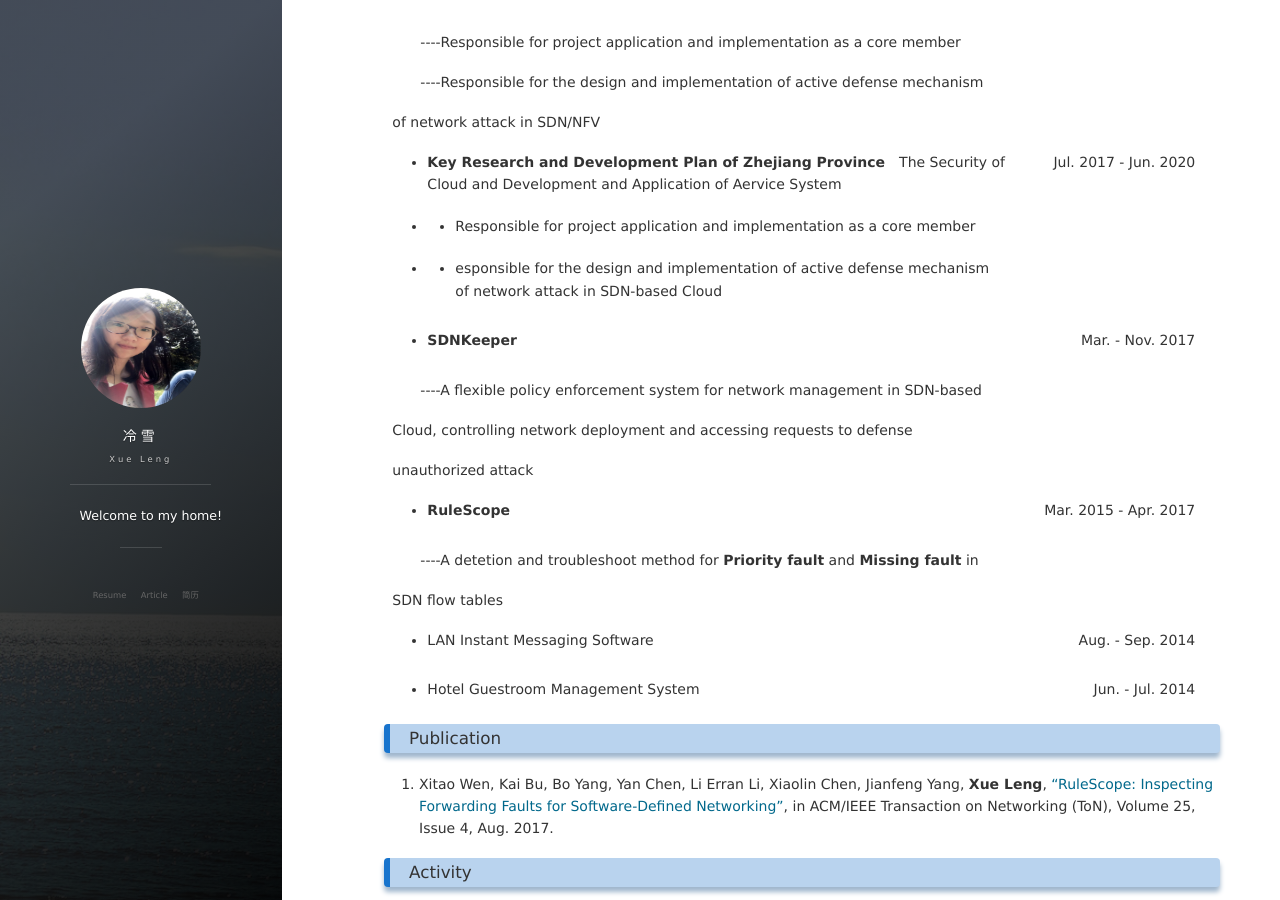
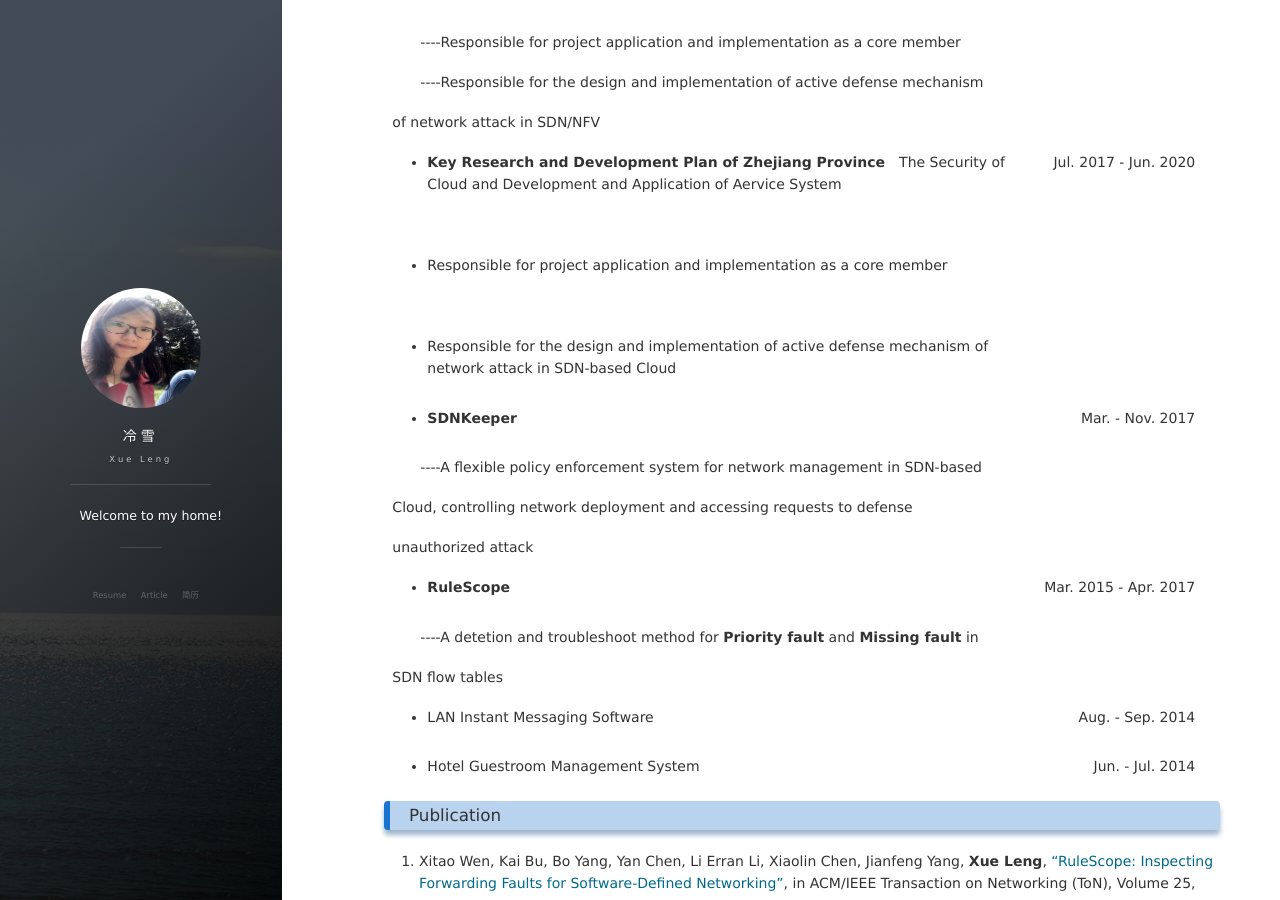
Before and after one commit to lxv458/OldWeb, a Jekyll site: the page built from index.md, in a window 1280 px wide and 900 px high, scrolled down 2178 px. Built offline with Jekyll 4.4.1, drawn with Linux system fonts in a browser that asks for light colours; nearby versions of some CDN libraries; our own code applies the rules of GitHub Pages for plain Markdown files; the list of posts is cut into pages by our own code; comment, search, counter and statistics services are not loaded.

Commit message:
complete resume in English

```diff
--- a/index.md
+++ b/index.md
@@ -161,10 +161,10 @@
     <td align="right" rowspan="3" style="vertical-align: text-top">Jul. 2017&nbsp;-&nbsp;Jun. 2020</td>
   </tr>
   <tr>
-    <td align="left"><ul><li><ul><li>Responsible for project application and implementation as a core member</li></ul></li></ul></td>
+    <td align="left">&emsp;&emsp;<ul><li>Responsible for project application and implementation as a core member</li></ul></td>
   </tr>
   <tr>
-    <td align="left"><ul><li><ul><li>esponsible for the design and implementation of active defense mechanism of network attack in SDN-based Cloud</li></ul></li></ul></td>
+    <td align="left">&emsp;&emsp;<ul><li>Responsible for the design and implementation of active defense mechanism of network attack in SDN-based Cloud</li></ul></td>
   </tr>
   <tr>
     <td align="left"><ul><li><strong>SDNKeeper</strong></li></ul></td>
```
